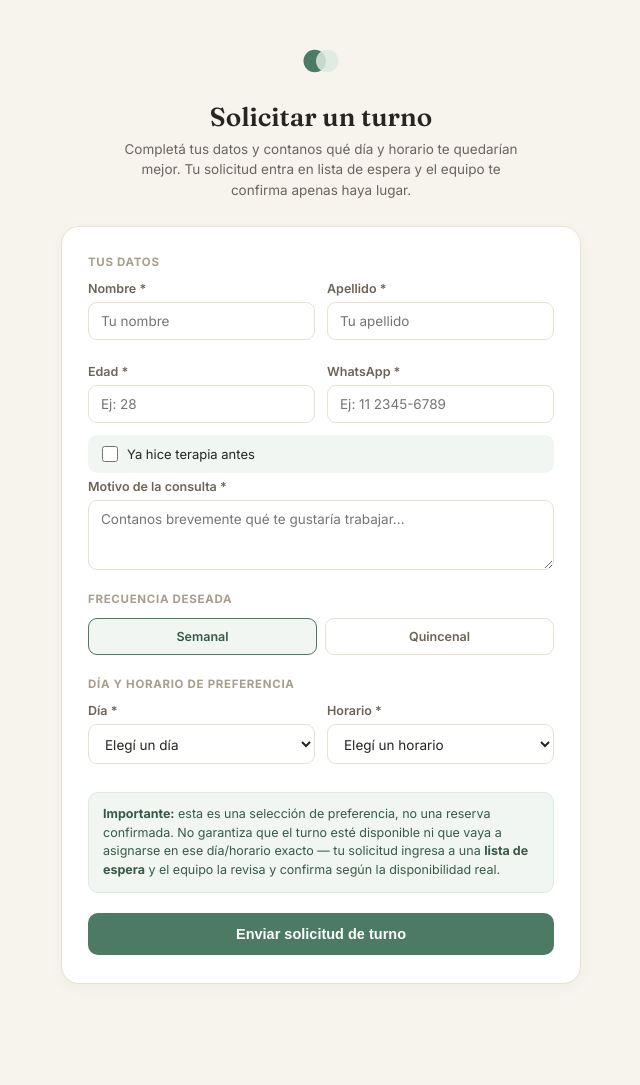
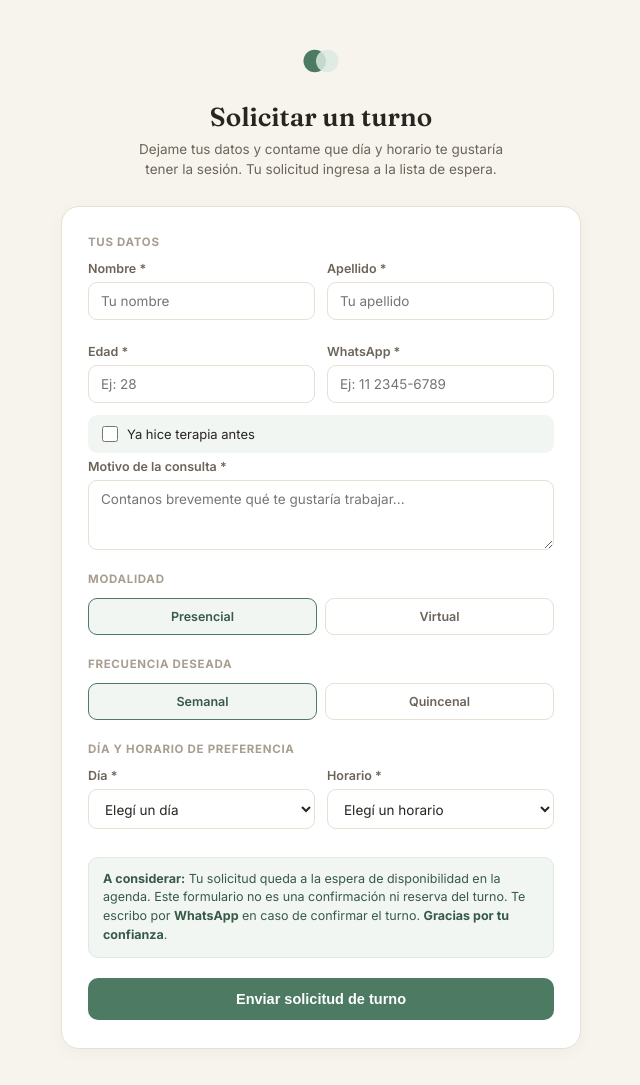
Before and after one commit to vincular-soporte/vincular-landing, a plain HTML site: page index.html in a window 1280 px wide. Shown: the whole page, without its empty margins (319-959 px from the left). Before the commit the page ends 1020 px from the top, so only its background shows below. Drawn offline with nearby package versions, Linux system fonts and the light colour scheme.

Commit message:
Update index.html

```diff
--- a/index.html
+++ b/index.html
@@ -58,7 +58,7 @@ body{font-family:'Inter',system-ui,sans-serif;background:var(--bg-page);color:va
   <div class="hdr">
     <svg class="hdr-icon" viewBox="0 0 40 40" fill="none"><circle cx="15" cy="20" r="9" fill="#4C7A63"/><circle cx="25" cy="20" r="9" fill="#DCEAE1" fill-opacity="0.85"/></svg>
     <h1>Solicitar un turno</h1>
-    <p>Completá tus datos y contanos qué día y horario te quedarían mejor. Tu solicitud entra en lista de espera y el equipo te confirma apenas haya lugar.</p>
+    <p>Dejame tus datos y contame que día y horario te gustaría tener la sesión. Tu solicitud ingresa a la lista de espera. </p>
   </div>
 
   <div class="card" id="formCard">
@@ -74,6 +74,12 @@ body{font-family:'Inter',system-ui,sans-serif;background:var(--bg-page);color:va
       <label for="fYaHizo">Ya hice terapia antes</label>
     </div>
     <div class="fg full"><label>Motivo de la consulta *</label><textarea id="fMotivo" placeholder="Contanos brevemente qué te gustaría trabajar..."></textarea></div>
+
+    <div class="sec-title">Modalidad</div>
+    <div class="freq-row" id="freqRow">
+      <div class="freq-opt sel" data-f="Presencial">Presencial</div>
+      <div class="freq-opt" data-f="Virtual">Virtual</div>
+    </div>
 
     <div class="sec-title">Frecuencia deseada</div>
     <div class="freq-row" id="freqRow">
@@ -101,7 +107,7 @@ body{font-family:'Inter',system-ui,sans-serif;background:var(--bg-page);color:va
     </div>
 
     <div class="notice">
-      <b>Importante:</b> esta es una selección de preferencia, no una reserva confirmada. No garantiza que el turno esté disponible ni que vaya a asignarse en ese día/horario exacto — tu solicitud ingresa a una <b>lista de espera</b> y el equipo la revisa y confirma según la disponibilidad real.
+      <b>A considerar:</b> Tu solicitud queda a la espera de disponibilidad en la agenda. Este formulario no es una confirmación ni reserva del turno. Te escribo por <b>WhatsApp</b> en caso de confirmar el turno. <b>Gracias por tu confianza</b>.
     </div>
 
     <div class="err-box" id="errBox"></div>
@@ -203,8 +209,8 @@ Motivo de consulta: ${motivo}`;
     <div class="success">
       <svg viewBox="0 0 24 24" fill="none" stroke="currentColor" stroke-width="2"><path d="M22 11.08V12a10 10 0 11-5.93-9.14"/><path d="M22 4L12 14.01l-3-3"/></svg>
       <h2>¡Listo, ${nombre}!</h2>
-      <p>Tu solicitud para los <b>${diaTexto} a las ${horaVal} hs</b> (${selectedFreq.toLowerCase()}) fue registrada en nuestra <b>lista de espera</b>.<br><br>
-      Esto no confirma el turno: el equipo va a revisar la disponibilidad real y te va a contactar por WhatsApp al <b>${wa}</b> para confirmarlo o proponerte otra alternativa.</p>
+      <p>Tu solicitud para los <b>${diaTexto} a las ${horaVal} hs</b> (${selectedFreq.toLowerCase()}) fue registrada en mi <b>lista de espera</b>.<br><br>
+      Esto no confirma el turno: según la disponibilidad te escribo por WhatsApp al <b>${wa}</b> para confirmarlo o proponerte otra alternativa.</p>
     </div>`;
 }
 </script>
```
